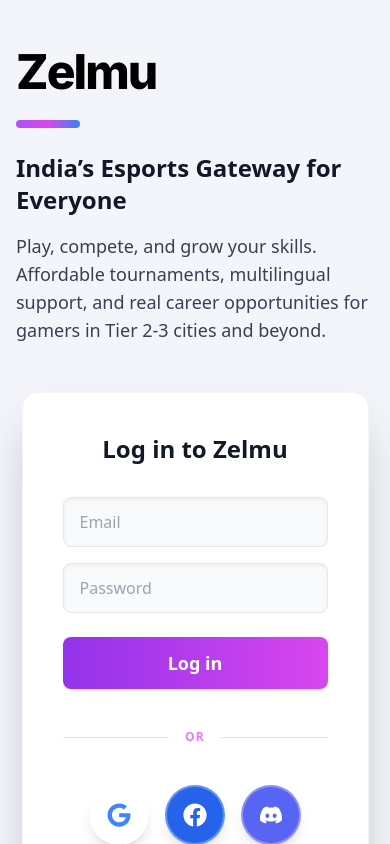
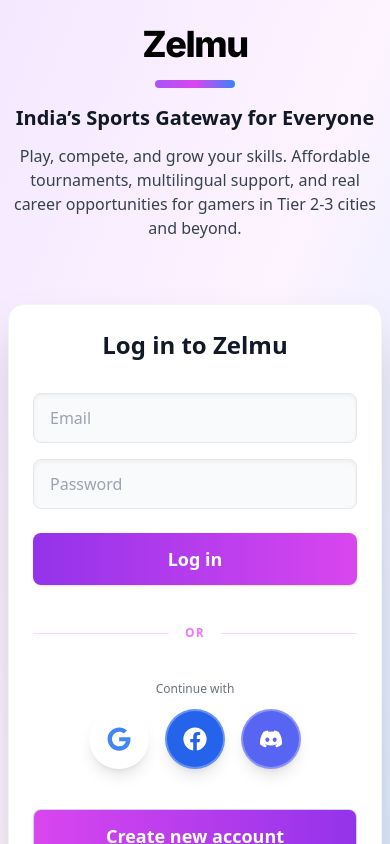
Before and after one commit to Imshouvik/zelmu-esports, a Next.js app: page / in a window 390 px wide. Shown: the top 844 px of the page. Built offline with nearby package versions, Linux system fonts and the light colour scheme; no server answers.

Commit message:
Update home page tagline to 'India’s Sports Gateway for Everyone'

```diff
--- a/src/app/page.tsx
+++ b/src/app/page.tsx
@@ -48,10 +48,14 @@
   if (loading) return null;
   if (isAuthenticated) return null;
 
+  if (typeof window === 'undefined' || !supabase) {
+    throw new Error('Supabase client is not available on the server.');
+  }
+
   const handleSubmit = async (e: React.FormEvent<HTMLFormElement>) => {
     e.preventDefault();
     setError('');
-    const { error } = await supabase.auth.signInWithPassword({ email, password });
+    const { error } = await supabase!.auth.signInWithPassword({ email, password });
     if (error) {
       if (error.message.includes('Email not confirmed')) {
         setError('Please confirm your email address before logging in. Use the "Resend Confirmation Email" button below if needed.');
@@ -66,7 +70,7 @@
   };
 
   const handleOAuthLogin = async (provider: 'google' | 'facebook' | 'discord') => {
-    await supabase.auth.signInWithOAuth({
+    await supabase!.auth.signInWithOAuth({
       provider,
       options: { redirectTo: window.location.origin + '/oauth-callback' },
     });
@@ -80,7 +84,7 @@
     setResendLoading(true);
     setError('');
     try {
-      const { error } = await supabase.auth.resend({ type: 'signup', email });
+      const { error } = await supabase!.auth.resend({ type: 'signup', email });
       if (error) {
         setError(error.message);
       } else {
@@ -95,24 +99,26 @@
   };
 
   return (
-    <div className="min-h-screen w-full flex flex-col justify-between bg-[#f4f5fa] font-sans">
-      <main className="flex flex-1 flex-col md:flex-row items-center justify-center w-full max-w-7xl mx-auto px-4 py-12 gap-12">
-        {/* Left: Logo and tagline */}
-        <div className="flex-1 flex flex-col items-start justify-center max-w-lg">
-          <span className="text-black text-5xl md:text-6xl font-extrabold mb-6 select-none tracking-tight" style={{ fontFamily: 'Inter, sans-serif', letterSpacing: '-0.04em' }}>
+    <div className="min-h-screen w-full flex flex-col justify-between bg-gradient-to-br from-purple-100 via-fuchsia-50 to-blue-100 font-sans">
+      <main className="flex flex-1 flex-col md:flex-row items-center justify-center w-full max-w-7xl mx-auto px-2 sm:px-4 py-6 sm:py-12 gap-6 md:gap-12">
+        {/* Hero Section: Logo and tagline */}
+        <div className="flex-1 flex flex-col items-center md:items-start justify-center max-w-lg w-full mb-8 md:mb-0">
+          <div className="w-full flex flex-col items-center md:items-start">
+            <span className="text-black text-4xl xs:text-5xl md:text-6xl font-extrabold mb-4 sm:mb-6 select-none tracking-tight text-center md:text-left" style={{ fontFamily: 'Inter, sans-serif', letterSpacing: '-0.04em' }}>
               Zelmu
             </span>
-          <div className="w-16 h-2 bg-gradient-to-r from-purple-500 via-fuchsia-500 to-blue-500 rounded-full mb-6" />
-          <h2 className="text-2xl md:text-3xl font-semibold text-gray-900 mb-4 select-none">
-            India’s Esports Gateway for Everyone
+            <div className="w-20 h-2 bg-gradient-to-r from-purple-500 via-fuchsia-500 to-blue-500 rounded-full mb-4 sm:mb-6 mx-auto md:mx-0" />
+            <h2 className="text-xl xs:text-2xl md:text-3xl font-semibold text-gray-900 mb-3 sm:mb-4 select-none text-center md:text-left">
+              India’s Sports Gateway for Everyone
             </h2>
-          <p className="text-lg text-gray-700 select-none">
+            <p className="text-base xs:text-lg text-gray-700 select-none text-center md:text-left mb-2 sm:mb-0">
               Play, compete, and grow your skills. Affordable tournaments, multilingual support, and real career opportunities for gamers in Tier 2-3 cities and beyond.
             </p>
           </div>
-        {/* Right: Login card with social login, register button redirects */}
-        <div className="flex-1 flex flex-col items-center justify-center">
-          <div className="w-full max-w-sm bg-white rounded-2xl shadow-2xl p-10 flex flex-col gap-6 border border-gray-100">
+        </div>
+        {/* Login card with social login, register button redirects */}
+        <div className="flex-1 flex flex-col items-center justify-center w-full">
+          <div className="w-full max-w-sm bg-white rounded-2xl shadow-2xl p-6 xs:p-8 sm:p-10 flex flex-col gap-6 border border-gray-100">
             <h2 className="text-2xl font-bold text-gray-900 mb-2 text-center">Log in to Zelmu</h2>
             {showSuccess && (
               <div className="w-full mb-4 p-3 bg-green-500/20 border border-green-400/30 rounded-lg flex items-center gap-2">
@@ -168,7 +174,9 @@
               <div className="flex-grow border-t border-fuchsia-400/30"></div>
             </div>
             {/* Social Login Buttons below divider */}
-            <div className="w-full flex flex-row gap-4 justify-center mb-2">
+            <div className="w-full flex flex-col gap-2 mb-2">
+              <span className="text-xs text-gray-500 text-center mb-1">Continue with</span>
+              <div className="flex flex-row gap-4 justify-center">
                 <button
                   onClick={() => handleOAuthLogin('google')}
                   className="bg-white text-[#4285F4] p-4 rounded-full shadow-lg hover:scale-110 transition-all duration-200 border-2 border-white/30 hover:border-[#4285F4] focus:outline-none focus:ring-2 focus:ring-[#4285F4] focus:ring-offset-2"
@@ -194,19 +202,20 @@
                   <FaDiscord className="w-6 h-6" />
                 </button>
               </div>
+            </div>
             <button
               onClick={() => router.push('/register')}
-              className="w-full bg-gray-200 hover:bg-gray-300 text-purple-700 font-bold py-3 rounded-lg shadow text-lg text-center transition-all duration-200 border border-gray-300 mt-2"
+              className="w-full bg-gradient-to-r from-fuchsia-500 to-purple-600 hover:from-fuchsia-600 hover:to-purple-700 text-white font-bold py-3 rounded-lg shadow text-lg text-center transition-all duration-200 border border-gray-300 mt-2"
             >
               Create new account
             </button>
           </div>
         </div>
       </main>
-      {/* Optional: Footer for language and links */}
-      {/* <footer className="w-full py-6 text-center text-xs text-gray-400 bg-transparent">
+      {/* Mobile Footer */}
+      <footer className="w-full py-4 text-center text-xs text-gray-400 bg-transparent block md:hidden">
         Zelmu © {new Date().getFullYear()} | All rights reserved
-      </footer> */}
+      </footer>
     </div>
   );
 }
```
Lines whose indentation alone changed are shown as unchanged.
